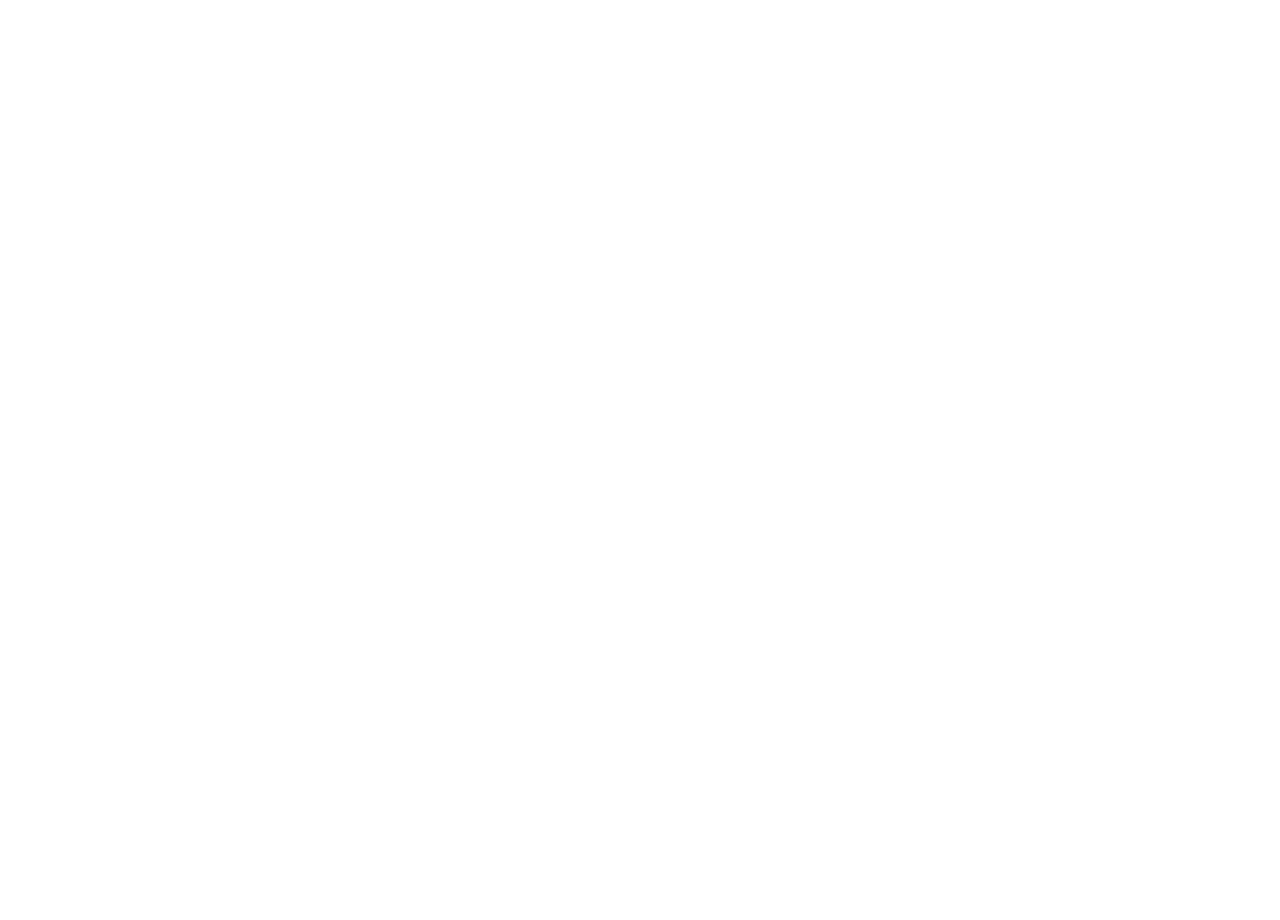
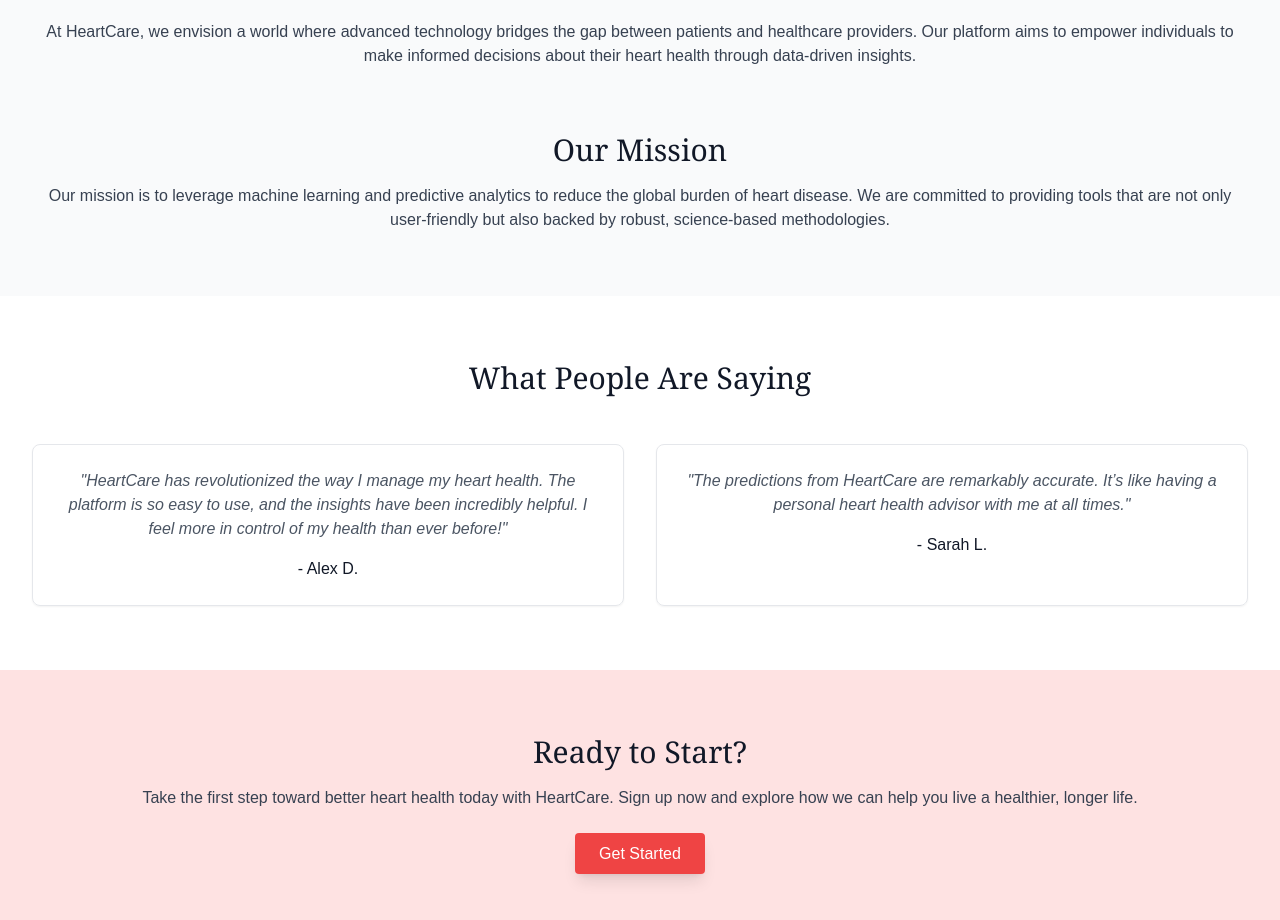
Before and after one commit to daniyalrosli/Final-Year-Project, a Next.js app in the folder fe/: page /about in a window 1280 px wide. Shown: the part 760-1680 px from the top of the page. Before the commit the page ends 800 px from the top, so only its background shows below. Built offline with nearby package versions, Linux system fonts and the light colour scheme.

Commit message:
update design

```diff
--- a/fe/src/app/about/page.tsx
+++ b/fe/src/app/about/page.tsx
@@ -41,7 +41,6 @@
         <div className="text-center mb-16">
           <h2 className="text-4xl font-serif text-gray-900 relative inline-block">
             About HeartCare
-
           </h2>
         </div>
 
@@ -90,6 +89,64 @@
           </div>
         </div>
       </section>
+
+      {/* Vision and Mission Section */}
+      <section className="bg-gray-50 py-16 px-8">
+        <div className="max-w-7xl mx-auto text-center">
+          <h3 className="text-3xl font-serif text-gray-900">Our Vision</h3>
+          <p className="mt-4 text-gray-700">
+            At HeartCare, we envision a world where advanced technology bridges the gap between patients and healthcare providers.
+            Our platform aims to empower individuals to make informed decisions about their heart health through data-driven insights.
+          </p>
+
+          <h3 className="text-3xl font-serif text-gray-900 mt-16">Our Mission</h3>
+          <p className="mt-4 text-gray-700">
+            Our mission is to leverage machine learning and predictive analytics to reduce the global burden of heart disease.
+            We are committed to providing tools that are not only user-friendly but also backed by robust, science-based methodologies.
+          </p>
+        </div>
+      </section>
+
+      {/* Testimonials Section */}
+      <section className="py-16 px-8">
+        <div className="max-w-7xl mx-auto text-center">
+          <h3 className="text-3xl font-serif text-gray-900 mb-12">What People Are Saying</h3>
+          <div className="grid grid-cols-1 md:grid-cols-2 gap-8">
+            <div className="p-6 border border-gray-200 rounded-lg shadow-sm">
+              <p className="text-gray-600 italic">
+                "HeartCare has revolutionized the way I manage my heart health.
+                The platform is so easy to use, and the insights have been incredibly helpful.
+                I feel more in control of my health than ever before!"
+              </p>
+              <span className="block mt-4 text-gray-900 font-medium">- Alex D.</span>
+            </div>
+            <div className="p-6 border border-gray-200 rounded-lg shadow-sm">
+              <p className="text-gray-600 italic">
+                "The predictions from HeartCare are remarkably accurate.
+                It’s like having a personal heart health advisor with me at all times."
+              </p>
+              <span className="block mt-4 text-gray-900 font-medium">- Sarah L.</span>
+            </div>
+          </div>
+        </div>
+      </section>
+
+      {/* Call to Action */}
+      <section className="bg-red-100 py-16 text-center">
+        <div className="max-w-7xl mx-auto">
+          <h3 className="text-3xl font-serif text-gray-900 mb-4">Ready to Start?</h3>
+          <p className="text-gray-700 mb-8">
+            Take the first step toward better heart health today with HeartCare.
+            Sign up now and explore how we can help you live a healthier, longer life.
+          </p>
+          <Link
+            href="/signup"
+            className="px-6 py-3 bg-red-500 text-white rounded shadow-lg hover:bg-red-600 transition-colors"
+          >
+            Get Started
+          </Link>
+        </div>
+      </section>
     </div>
   );
 }
--- a/fe/src/app/page.tsx
+++ b/fe/src/app/page.tsx
@@ -50,6 +50,68 @@
           </div>
         </div>
       </section>
+
+      <section className="bg-gray-50 py-16">
+        <div className="max-w-7xl mx-auto px-8 text-center">
+          <h2 className="text-3xl font-serif text-gray-900">Why Choose HeartCare?</h2>
+          <div className="grid grid-cols-1 md:grid-cols-3 gap-8 mt-12">
+            <div className="space-y-4">
+              <Image
+                src="/img/personalized-insights.jpg" // Replace with your images
+                alt="Personalized Insights"
+                width={100}
+                height={100}
+                className="mx-auto"
+              />
+              <h3 className="text-xl font-medium text-gray-800">Personalized Insights</h3>
+              <p className="text-gray-600">
+                Tailored analytics to help you monitor your heart health and detect potential risks early.
+              </p>
+            </div>
+            <div className="space-y-4">
+              <Image
+                src="/img/real-time-data.jpg"
+                alt="Real-Time Monitoring"
+                width={100}
+                height={100}
+                className="mx-auto"
+              />
+              <h3 className="text-xl font-medium text-gray-800">Real-Time Monitoring</h3>
+              <p className="text-gray-600">
+                Access real-time data and visualize your progress with our interactive dashboards.
+              </p>
+            </div>
+            <div className="space-y-4">
+              <Image
+                src="/img/trusted-experts.jpg"
+                alt="Expert Guidance"
+                width={100}
+                height={100}
+                className="mx-auto"
+              />
+              <h3 className="text-xl font-medium text-gray-800">Expert Guidance</h3>
+              <p className="text-gray-600">
+                Built with input from healthcare professionals to ensure accurate and reliable insights.
+              </p>
+            </div>
+          </div>
+        </div>
+      </section>
+
+      <section className="py-16">
+        <div className="max-w-7xl mx-auto px-8">
+          <div className="bg-red-100 p-8 rounded-lg shadow-lg text-center">
+            <h2 className="text-2xl font-serif text-gray-900">Take Control of Your Heart Health</h2>
+            <p className="text-gray-600 mt-4">
+              With HeartCare, you can stay proactive in preventing heart disease and maintaining a healthy lifestyle.
+              Join our community of users committed to better heart health today!
+            </p>
+            <Link href="/signup" className="inline-block mt-6 px-6 py-3 bg-red-500 text-white rounded shadow-md hover:bg-red-600 transition-colors">
+              Get Started
+            </Link>
+          </div>
+        </div>
+      </section>
     </div>
   );
 }
```
